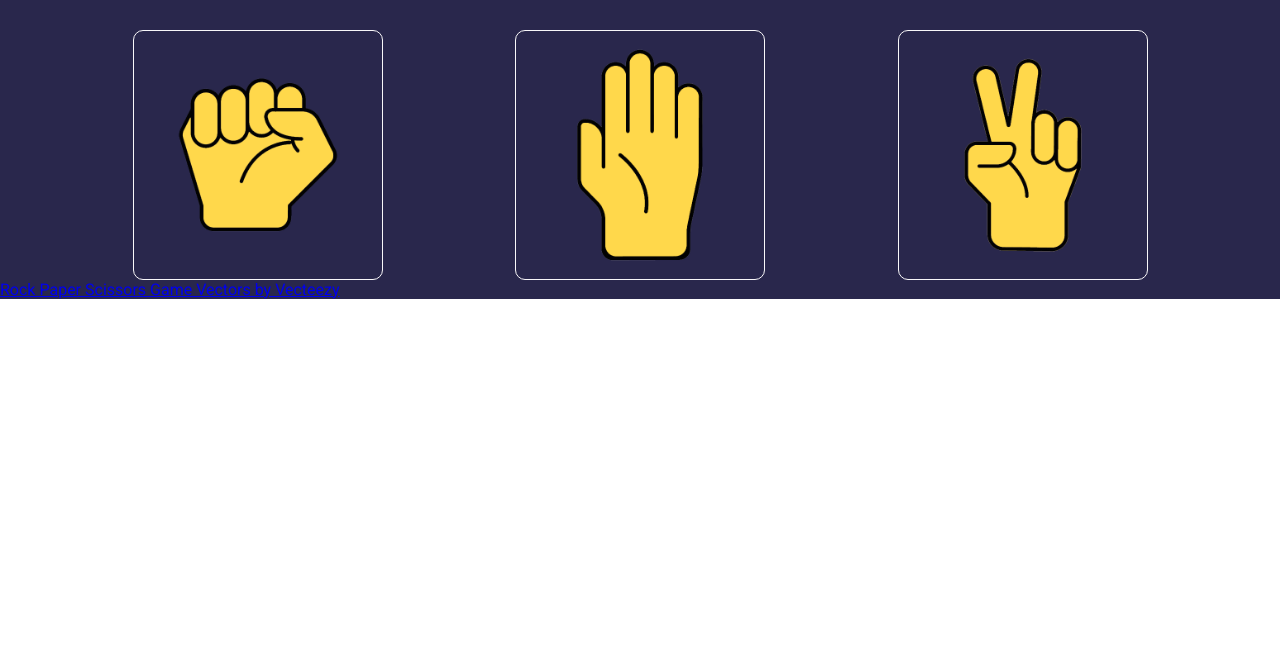
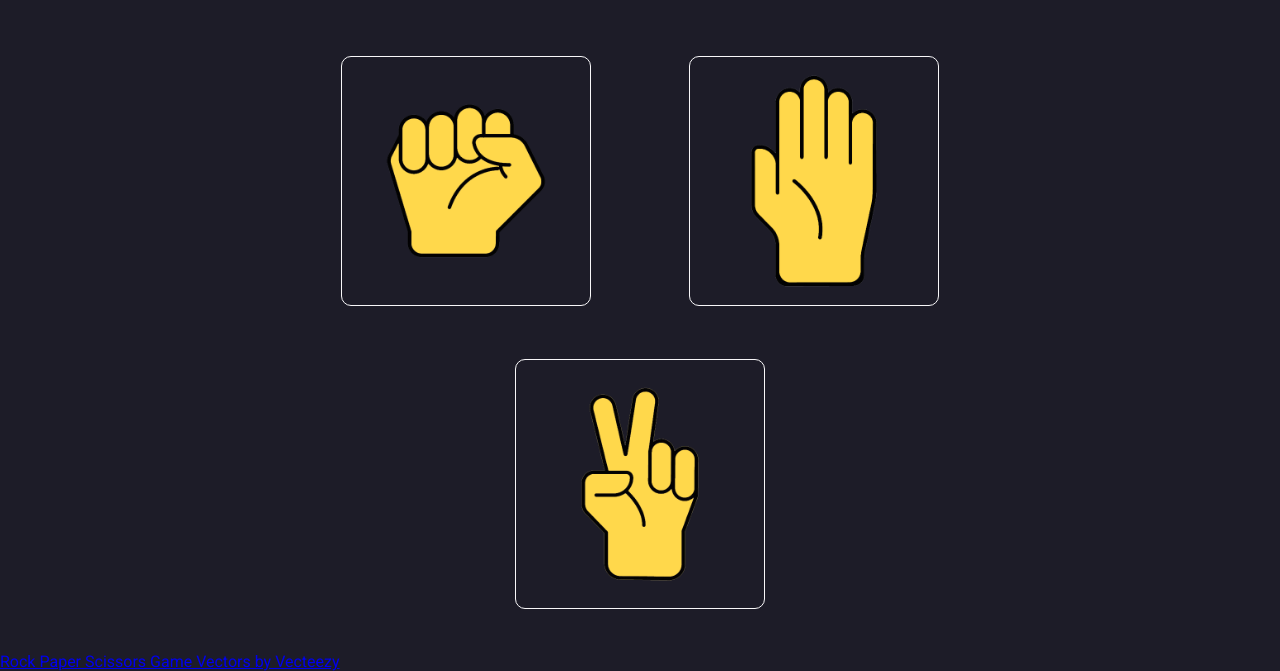
Before and after one commit to ultimessing/JSRPS, a website with bundled scripts: page index.html in a window 1280 px wide. Shown: the part 190-861 px from the top of the page. Before the commit the page ends 800 px from the top, so only its background shows below. Built offline with nearby package versions, Linux system fonts and the light colour scheme.

Commit message:
change colors and center buttons

```diff
--- a/styles.css
+++ b/styles.css
@@ -2,7 +2,8 @@
     display: flex;
     flex-direction: column;
     min-width: 320px;
-    background-color: #29274c;
+    /* background-color: #1e1c36; */
+    background-color: #1d1c28;
     color: #f8f7f9;
 }
 
@@ -26,13 +27,19 @@ header {
 
 .buttonHolder {
     display: flex;
-    justify-content: space-evenly;
+    justify-content: center;
+    align-self: center;
+    min-width: 60%;
     flex: 1;
     flex-wrap: wrap;
-    gap: 1em;
-    margin-top: 1em;
+    gap: 5%;
+    padding-top: 1em;
+    padding-bottom: 1em;
+    max-width: 1280px;
     margin-left: 1em;
     margin-right: 1em;
+    background-color: #1d1c28;
+    /* background-color: #1e1c36; */
 }
 
 .buttonHolder button {
@@ -42,6 +49,7 @@ header {
     width: 250px;
     height: 250px;
     align-items: start;
+    margin:2em;
     justify-content: start;
     transition:0.1s;
 }
```
